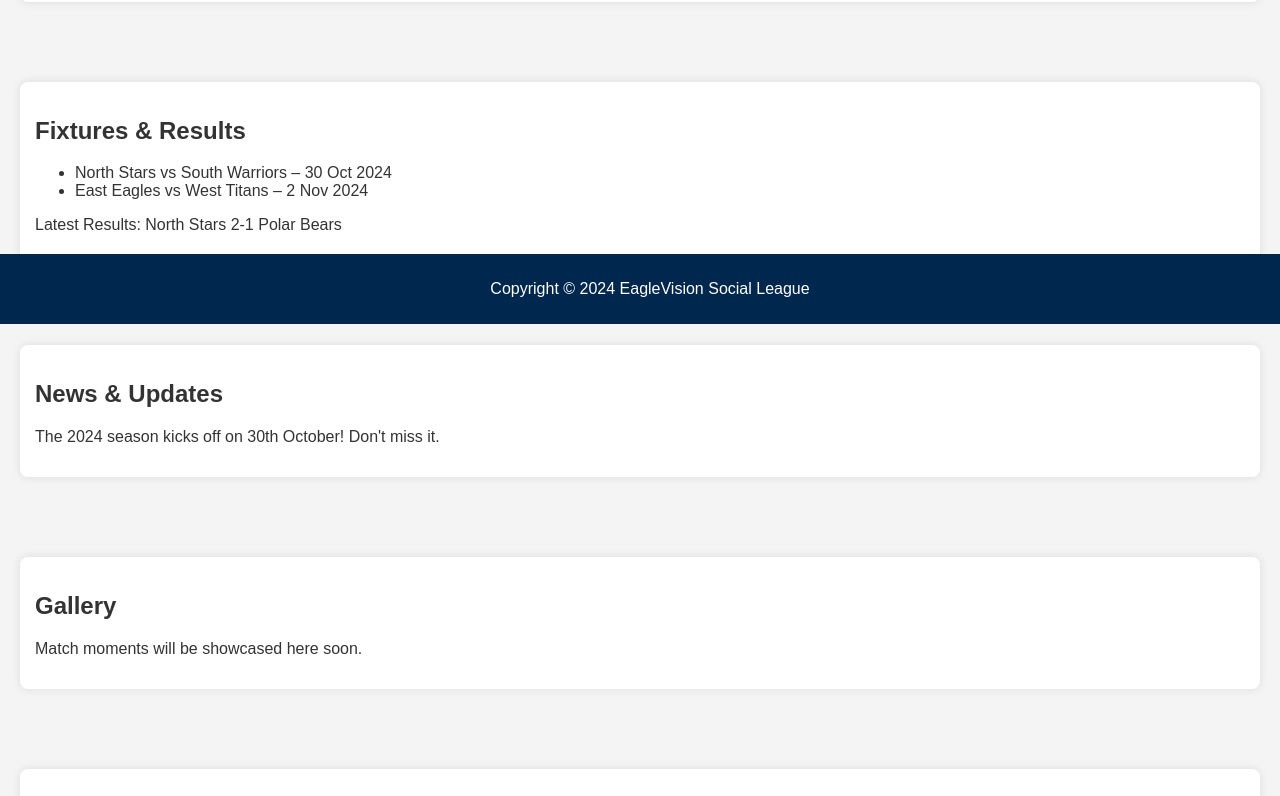
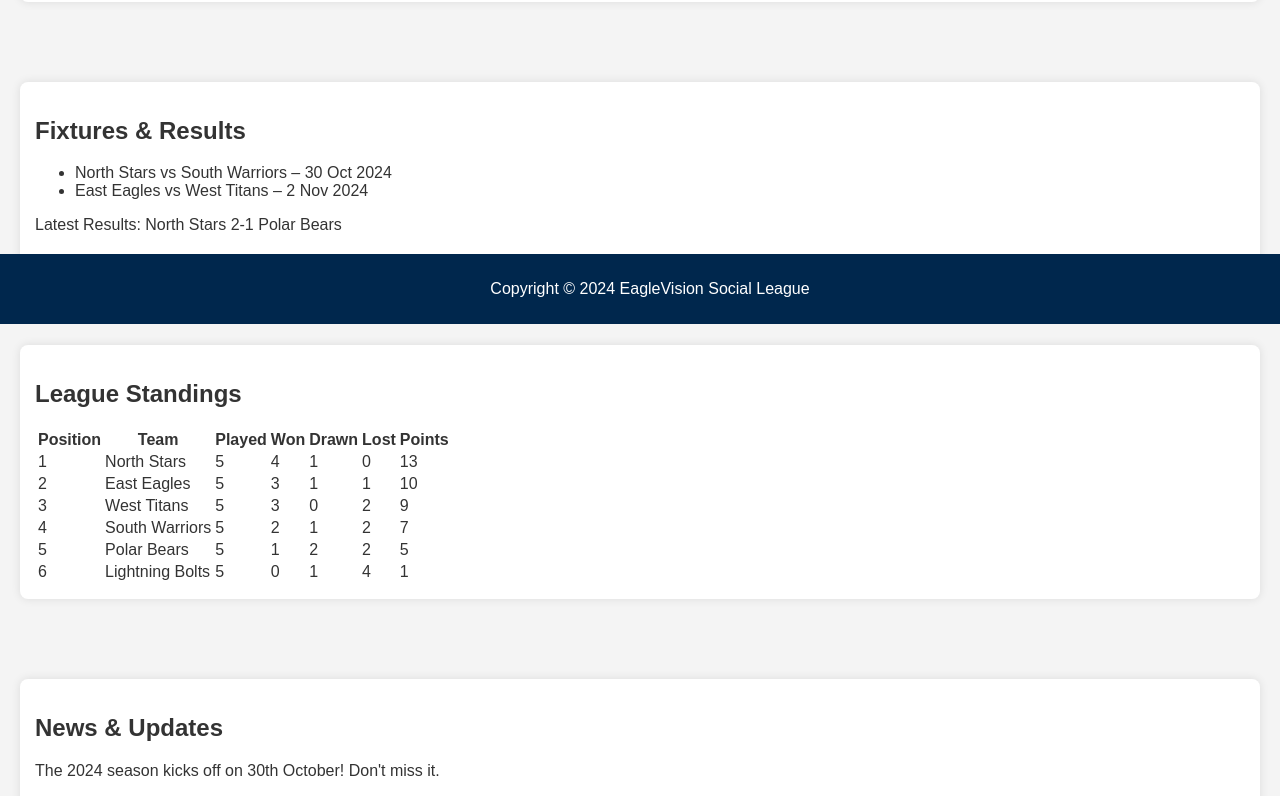
Before and after one commit to EagleVision97/eaglevision-league, a plain HTML site: page index.html in a window 1280 px wide. Shown: the part 476-1272 px from the top of the page. Drawn offline with Linux system fonts and the light colour scheme.

Commit message:
Update index.html

```diff
--- a/index.html
+++ b/index.html
@@ -45,6 +45,79 @@
         </ul>
         <p>Latest Results: North Stars 2-1 Polar Bears</p>
     </section>
+    <!-- Log Standings Section -->
+<section id="standings">
+    <h2>League Standings</h2>
+    <table class="standings-table">
+        <thead>
+            <tr>
+                <th>Position</th>
+                <th>Team</th>
+                <th>Played</th>
+                <th>Won</th>
+                <th>Drawn</th>
+                <th>Lost</th>
+                <th>Points</th>
+            </tr>
+        </thead>
+        <tbody>
+            <tr>
+                <td>1</td>
+                <td>North Stars</td>
+                <td>5</td>
+                <td>4</td>
+                <td>1</td>
+                <td>0</td>
+                <td>13</td>
+            </tr>
+            <tr>
+                <td>2</td>
+                <td>East Eagles</td>
+                <td>5</td>
+                <td>3</td>
+                <td>1</td>
+                <td>1</td>
+                <td>10</td>
+            </tr>
+            <tr>
+                <td>3</td>
+                <td>West Titans</td>
+                <td>5</td>
+                <td>3</td>
+                <td>0</td>
+                <td>2</td>
+                <td>9</td>
+            </tr>
+            <tr>
+                <td>4</td>
+                <td>South Warriors</td>
+                <td>5</td>
+                <td>2</td>
+                <td>1</td>
+                <td>2</td>
+                <td>7</td>
+            </tr>
+            <tr>
+                <td>5</td>
+                <td>Polar Bears</td>
+                <td>5</td>
+                <td>1</td>
+                <td>2</td>
+                <td>2</td>
+                <td>5</td>
+            </tr>
+            <tr>
+                <td>6</td>
+                <td>Lightning Bolts</td>
+                <td>5</td>
+                <td>0</td>
+                <td>1</td>
+                <td>4</td>
+                <td>1</td>
+            </tr>
+        </tbody>
+    </table>
+</section>
 
     <!-- News & Updates Section -->
     <section id="news">
```
